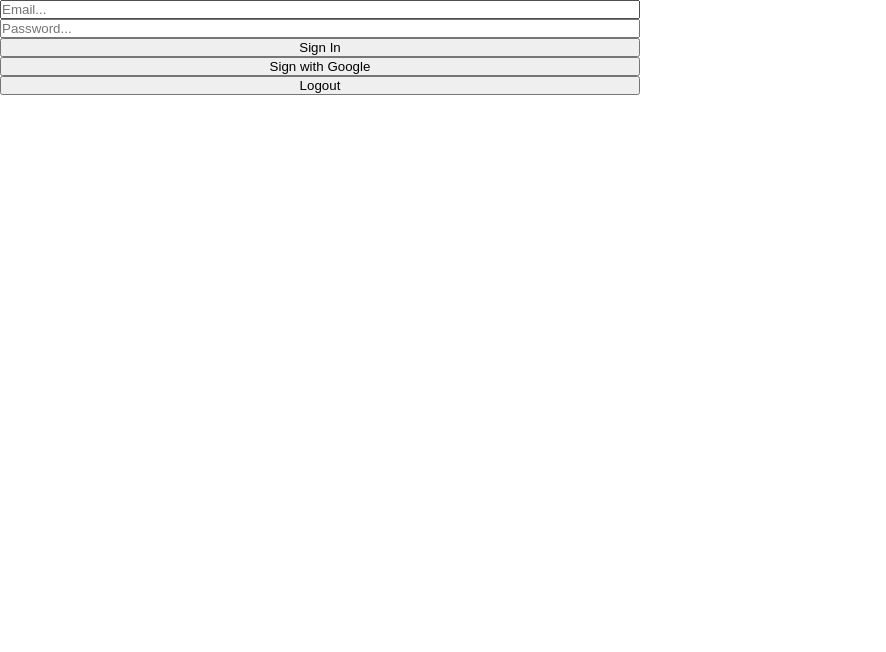
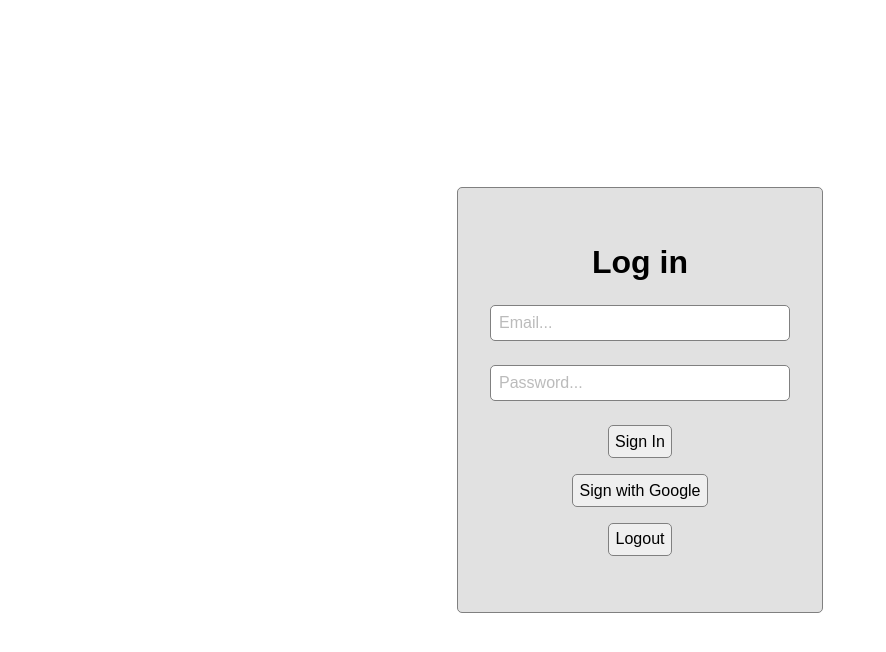
Before and after one commit to midcenturydude7/react-firebase-app, a React (Vite) app: page / in a window 1280 px wide. Shown: the top 652 px of the page, without its empty margins (0-886 px from the left). Built offline with nearby package versions, Linux system fonts and the light colour scheme; no server answers.

Commit message:
Styled login form

```diff
--- a/src/components/Auth.jsx
+++ b/src/components/Auth.jsx
@@ -35,20 +35,30 @@ function Auth() {
   };
 
   return (
-    <div>
-      <form className="form">
+    <div className="form-container">
+      <form className="form" action="#">
+        <h1 className="form-title">Log in</h1>
         <input
+          className="form-input"
+          type="text"
           placeholder="Email..."
           onChange={(e) => setEmail(e.target.value)}
         />
         <input
+          className="form-input"
+          type="password"
           placeholder="Password..."
-          type="password"
           onChange={(e) => setPassword(e.target.value)}
         />
-        <button onClick={signIn}>Sign In</button>
-        <button onClick={signInWithGoogle}>Sign with Google</button>
-        <button onClick={logout}>Logout</button>
+        <button className="btn" type="text" onClick={signIn}>
+          Sign In
+        </button>
+        <button className="btn" type="text" onClick={signInWithGoogle}>
+          Sign with Google
+        </button>
+        <button className="btn logout" type="text" onClick={logout}>
+          Logout
+        </button>
       </form>
     </div>
   );
--- a/src/index.css
+++ b/src/index.css
@@ -9,9 +9,58 @@
 body {
   font-family: "Poppins", sans-serif;
 }
+/*
+.layout {
+  height: 100vh;
+} */
+
+.form-container {
+  display: grid;
+  place-content: center;
+  height: 100vh;
+}
 
 .form {
-  width: 50%;
+  width: 100%;
   display: flex;
   flex-direction: column;
+  align-items: center;
+  justify-content: center;
+  border: 1px solid #808080;
+  border-radius: 5px;
+  padding: 3.5em 2em;
+  background: #8080803d;
 }
+
+.form-title {
+  margin-bottom: 0.75em;
+}
+
+input[type="text"],
+input[type="password"],
+button[type="text"] {
+  font-family: inherit;
+  font-size: inherit;
+}
+
+input::placeholder {
+  color: #80808088;
+}
+
+input {
+  width: 300px;
+  margin-bottom: 1.5em;
+  padding: 0.5em;
+  border: 1px solid #808080;
+  border-radius: 5px;
+}
+
+.btn {
+  padding: 0.4em;
+  border: 1px solid #808080;
+  border-radius: 5px;
+}
+
+.btn + .btn {
+  margin-top: 1em;
+}
```
